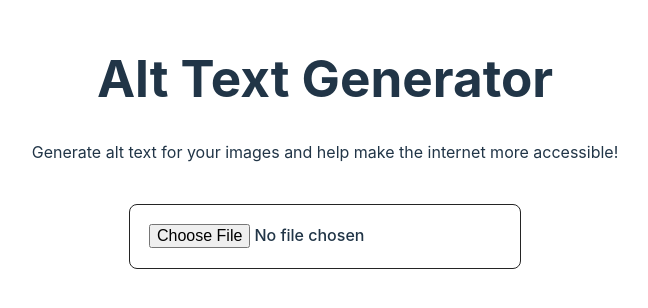
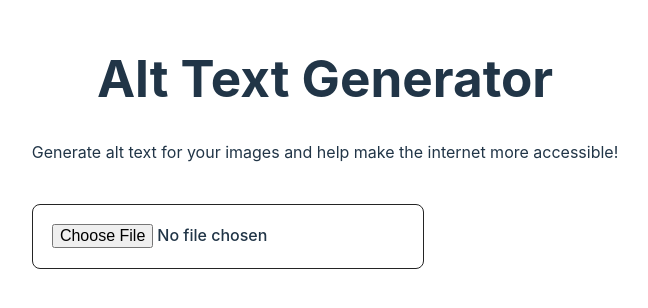
Before and after one commit to adityaoberai/Alt-Text-Generator, a Svelte app: page / in a window 1280 px wide. Shown: the part 238-546 px from the top of the page, without its empty margins (315-963 px from the left). Built offline with nearby package versions, Linux system fonts and the light colour scheme; no server answers.

Commit message:
Further CSS fixes

```diff
--- a/src/App.svelte
+++ b/src/App.svelte
@@ -11,5 +11,13 @@
 </main>
 
 <style>
+  h1 {
+    font-size: 3.2em;
+    line-height: 1.1;
+    max-width: 80vw;
+  }
 
+  p {
+    max-width: 80vw;
+  }
 </style>
--- a/src/app.css
+++ b/src/app.css
@@ -15,20 +15,11 @@
 }
 
 body {
-  width: 100vw;
+  max-width: 100vw;
   min-height: 100vh;
   margin: 0;
   display: flex;
   place-items: center;
-}
-
-h1 {
-  font-size: 3.2em;
-  line-height: 1.1;
-}
-
-.card {
-  padding: 2em;
 }
 
 #app {
--- a/src/lib/AltText.svelte
+++ b/src/lib/AltText.svelte
@@ -35,14 +35,15 @@ function resetScreen()
 
 <style>
     #imageInput {
-        max-width: 80vw;
-        margin: 5vh auto;
+        max-width: 70vw;
+        margin: 5vh 0vw;
         display: block;
     }
 
     img {
         display: none;
-        max-width: 55vw;
+        max-width: 70vw;
+        max-height: 40vh;
     }
 
     #altText {
@@ -52,7 +53,7 @@ function resetScreen()
         padding: 3vh 0;
         border: 2px solid #242424;
         border-radius: 10px;
-        max-width: 55vw;
+        max-width: 70vw;
     }
 
     #altTextBox {
```
